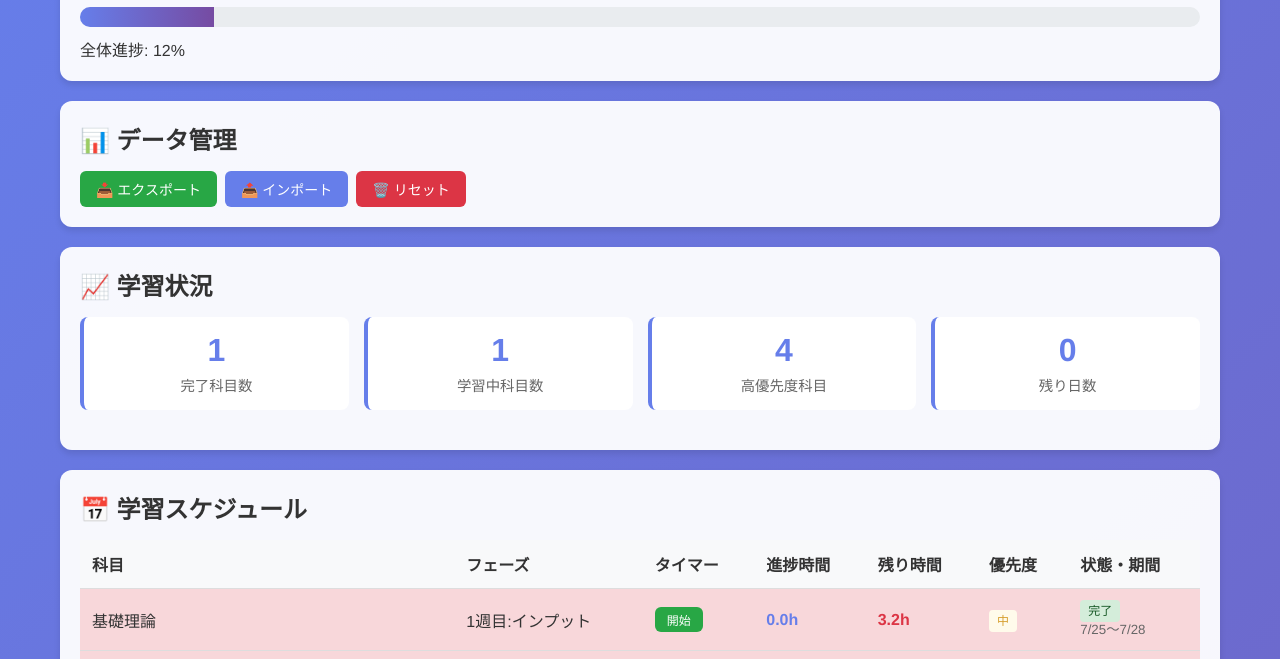
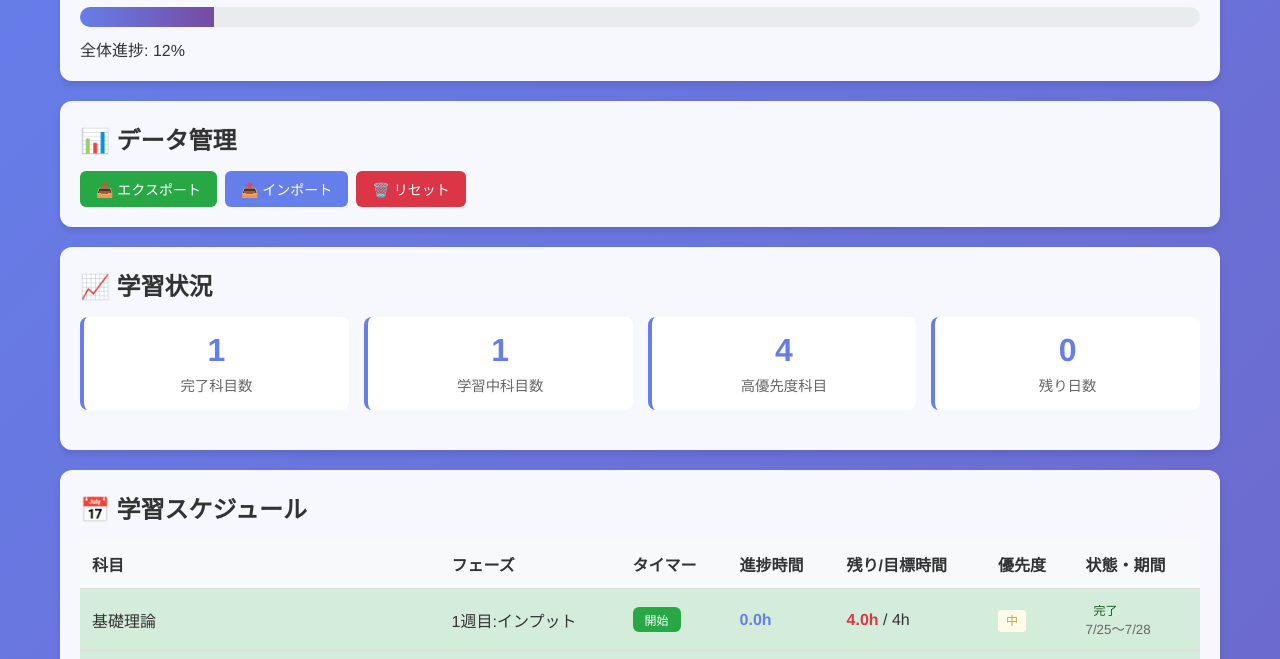
Before and after one commit to kousindjango/test_project, a plain HTML site: page index.html in a window 1280 px wide. Shown: the part 123-782 px from the top of the page. Drawn offline with Linux system fonts and the light colour scheme.

Commit message:
Update index.html

```diff
--- a/index.html
+++ b/index.html
@@ -309,7 +309,7 @@
                             <th>フェーズ</th>
                             <th>タイマー</th>
                             <th>進捗時間</th>
-                            <th>残り時間</th>
+                            <th>残り/目標時間</th>
                             <th>優先度</th>
                             <th>状態・期間</th>
                         </tr>
@@ -529,6 +529,32 @@
             }
         }
 
+        // 日付関連の関数
+        function getCurrentDate() {
+            return new Date();
+        }
+
+        function formatDate(dateString) {
+            if (!dateString) return '';
+            const date = new Date(dateString);
+            return date.toLocaleDateString('ja-JP', { month: 'numeric', day: 'numeric' });
+        }
+
+        function isCurrentTask(startDate, endDate) {
+            if (!startDate || !endDate) return false;
+            const today = getCurrentDate();
+            const start = new Date(startDate);
+            const end = new Date(endDate);
+            return today >= start && today <= end;
+        }
+
+        function isOverdue(endDate) {
+            if (!endDate) return false;
+            const today = getCurrentDate();
+            const end = new Date(endDate);
+            return today > end;
+        }
+
         // 科目進捗更新
         function updateSubjectProgress(subjectId, newWeek) {
             console.log('進捗更新:', subjectId, newWeek);
@@ -568,44 +594,14 @@
             renderApp();
         }
 
-        // 日付関連の関数
-        function getCurrentDate() {
-            return new Date();
-        }
-
-        function formatDate(dateString) {
-            if (!dateString) return '';
-            const date = new Date(dateString);
-            return date.toLocaleDateString('ja-JP', { month: 'numeric', day: 'numeric' });
-        }
-
-        function isCurrentTask(startDate, endDate) {
-            if (!startDate || !endDate) return false;
-            const today = getCurrentDate();
-            const start = new Date(startDate);
-            const end = new Date(endDate);
-            return today >= start && today <= end;
-        }
-
-        function isOverdue(endDate) {
-            if (!endDate) return false;
-            const today = getCurrentDate();
-            const end = new Date(endDate);
-            return today > end;
-        }
-
-        function formatTime(milliseconds) {
-            const minutes = Math.floor(milliseconds / 60000);
-            const seconds = Math.floor((milliseconds % 60000) / 1000);
-            return minutes + ':' + seconds.toString().padStart(2, '0');
-        }
-
         function formatTimeHMS(milliseconds) {
             const hours = Math.floor(milliseconds / 3600000);
             const minutes = Math.floor((milliseconds % 3600000) / 60000);
             const seconds = Math.floor((milliseconds % 60000) / 1000);
             return hours + ':' + minutes.toString().padStart(2, '0') + ':' + seconds.toString().padStart(2, '0');
         }
+
+        // データエクスポート
         function exportData() {
             try {
                 const data = {
@@ -658,6 +654,7 @@
         function renderApp() {
             console.log('画面描画開始');
 
+            try {
                 // 全体進捗計算
                 const totalWeeks = appState.subjects.length * 3;
                 const completedWeeks = appState.subjects.reduce((total, subject) => total + subject.currentWeek, 0);
@@ -666,8 +663,10 @@
                 // 進捗バー更新
                 const progressBar = document.getElementById('overall-progress');
                 const progressText = document.getElementById('progress-text');
-            if (progressBar && progressText) {
+                if (progressBar) {
                     progressBar.style.width = overallProgress + '%';
+                }
+                if (progressText) {
                     progressText.textContent = overallProgress + '%';
                 }
 
@@ -676,8 +675,17 @@
                 const studyingCount = document.getElementById('studying-count');
                 const highPriorityCount = document.getElementById('high-priority-count');
 
-            if (completedCount) completedCount.textContent = appState.subjects.filter(s => s.status === "完了").length;
-            if (studyingCount) studyingCount.textContent = appState.subjects.filter(s => s.status === "学習中").length;
+                if (completedCount) {
+                    completedCount.textContent = appState.subjects.filter(s => s.status === "完了").length;
+                }
+                if (studyingCount) {
+                    studyingCount.textContent = appState.subjects.filter(s => s.status === "学習中").length;
+                }
+                if (highPriorityCount) {
+                    highPriorityCount.textContent = appState.subjects.filter(s => s.priority === "高").length;
+                }
+
+                // 残り日数更新
                 const remainingDays = document.getElementById('remaining-days');
                 if (remainingDays) {
                     const today = getCurrentDate();
@@ -687,80 +695,152 @@
                     remainingDays.textContent = days;
                 }
 
-            // スケジュール表示
+                // スケジュール表示を実行
+                renderScheduleTable();
+
+                // 科目カード表示を実行
+                renderSubjectCards();
+
+                console.log('画面描画完了');
+
+            } catch (error) {
+                console.error('画面描画エラー:', error);
+            }
+        }
+
+        // スケジュール表示を分離
+        function renderScheduleTable() {
             const scheduleBody = document.getElementById('schedule-body');
-            if (scheduleBody) {
+            if (!scheduleBody) {
+                console.error('schedule-body要素が見つかりません');
+                return;
+            }
+
+            try {
                 scheduleBody.innerHTML = '';
+                console.log('スケジュール表示開始');
 
-                appState.subjects.forEach(subject => {
+                appState.subjects.forEach((subject, subjectIndex) => {
+                    console.log('科目処理中:', subject.name);
+
                     const phases = ["インプット", "復習", "午後対策"];
-                    phases.forEach((phase, phaseIndex) => {
+
+                    for (let phaseIndex = 0; phaseIndex < phases.length; phaseIndex++) {
+                        try {
+                            const phase = phases[phaseIndex];
                             const taskId = subject.name + '-' + (phaseIndex + 1);
+
+                            // デフォルト値を先に設定
+                            let startDate = '';
+                            let endDate = '';
+                            let phaseName = phase;
+                            let targetHours = subject.examWeight * 0.4;
+
+                            // スケジュール情報があれば上書き
+                            if (subject.schedule && Array.isArray(subject.schedule) && subject.schedule[phaseIndex]) {
+                                const scheduleInfo = subject.schedule[phaseIndex];
+                                if (scheduleInfo.start) startDate = scheduleInfo.start;
+                                if (scheduleInfo.end) endDate = scheduleInfo.end;
+                                if (scheduleInfo.phase) phaseName = scheduleInfo.phase;
+                                if (scheduleInfo.hours) targetHours = scheduleInfo.hours;
+                            }
+
                             const studyTime = appState.studyTimes[taskId] || 0;
-                        const targetHours = subject.examWeight * 0.4;
                             const remainingHours = Math.max(0, targetHours - studyTime);
 
-                        // スケジュール情報取得
-                        const scheduleInfo = subject.schedule && subject.schedule[phaseIndex] ? subject.schedule[phaseIndex] : null;
-                        const startDate = scheduleInfo ? scheduleInfo.start : '';
-                        const endDate = scheduleInfo ? scheduleInfo.end : '';
-                        const phaseName = scheduleInfo ? scheduleInfo.phase : phase;
+                            // 現在のタスクかどうか判定
+                            let isCurrent = false;
+                            let isOverdueTask = false;
 
-                        const row = document.createElement('tr');
+                            if (startDate && endDate) {
+                                isCurrent = isCurrentTask(startDate, endDate);
+                                isOverdueTask = isOverdue(endDate);
+                            }
 
-                        // 現在のタスクかどうか判定
-                        const isCurrent = scheduleInfo && isCurrentTask(startDate, endDate);
-                        const isOverdueTask = scheduleInfo && isOverdue(endDate);
-
-                        // ステータス判定
+                            // ステータス判定を修正
                             let statusClass, statusText;
                             if (subject.currentWeek > phaseIndex) {
+                                // 手動で完了マークされたタスク
                                 statusClass = 'status-completed';
                                 statusText = '完了';
+                            } else if (isOverdueTask) {
+                                // 期限を過ぎたタスク
+                                statusClass = 'status-pending';
+                                statusText = '期限超過';
                             } else if (isCurrent) {
+                                // 現在実行中のタスク
                                 statusClass = 'status-studying';
                                 statusText = '進行中';
-                        } else if (isOverdueTask) {
+                            } else {
+                                // まだ開始していないタスク
                                 statusClass = 'status-pending';
-                            statusText = '期限超過';
-                        } else {
-                            statusClass = 'status-pending';
-                            statusText = '予定';
+                                statusText = '未完了';
                             }
 
                             const priorityClass = 'priority-' + (subject.priority === "高" ? 'high' : subject.priority === "中" ? 'medium' : 'low');
 
-                        // 行の背景色
-                        const rowStyle = isCurrent ? 'background-color: #fff3cd;' : isOverdueTask ? 'background-color: #f8d7da;' : '';
+                            // 行作成
+                            const row = document.createElement('tr');
 
-                        row.style.cssText = rowStyle;
+                            // 行の背景色を設定
+                            if (isCurrent) {
+                                row.style.backgroundColor = '#fff3cd'; // 進行中は黄色
+                            } else if (isOverdueTask && subject.currentWeek <= phaseIndex) {
+                                row.style.backgroundColor = '#f8d7da'; // 期限超過は赤色
+                            } else if (subject.currentWeek > phaseIndex) {
+                                row.style.backgroundColor = '#d4edda'; // 完了は緑色
+                            }
+
+                            const isTimerActive = appState.activeTimer === taskId;
+                            const timerButtonClass = isTimerActive ? 'btn-danger' : 'btn-success';
+                            const timerButtonText = isTimerActive ? '停止' : '開始';
+                            const timerDisplay = isTimerActive ? `<div class="timer-display">${formatTimeHMS(appState.elapsedTime)}</div>` : '';
+
+                            const dateRange = (startDate && endDate) ? `<br><small style="color: #666;">${formatDate(startDate)}～${formatDate(endDate)}</small>` : '';
+
                             row.innerHTML = `
                                 <td>${subject.name}</td>
                                 <td>${phaseName}</td>
                                 <td>
-                                <button class="btn btn-small ${appState.activeTimer === taskId ? 'btn-danger' : 'btn-success'}"
-                                        onclick="startTimer('${taskId}')">
-                                    ${appState.activeTimer === taskId ? '停止' : '開始'}
+                                    <button class="btn btn-small ${timerButtonClass}" onclick="startTimer('${taskId}')">
+                                        ${timerButtonText}
                                     </button>
-                                ${appState.activeTimer === taskId ? '<div class="timer-display">' + formatTimeHMS(appState.elapsedTime) + '</div>' : ''}
+                                    ${timerDisplay}
                                 </td>
                                 <td><strong style="color: #667eea;">${studyTime.toFixed(1)}h</strong></td>
-                            <td><strong style="color: #dc3545;">${remainingHours.toFixed(1)}h</strong></td>
+                                <td><strong style="color: #dc3545;">${remainingHours.toFixed(1)}h</strong> / ${targetHours}h</td>
                                 <td><span class="${priorityClass}">${subject.priority}</span></td>
                                 <td>
                                     <span class="${statusClass}">${statusText}</span>
-                                ${scheduleInfo ? '<br><small style="color: #666;">' + formatDate(startDate) + '～' + formatDate(endDate) + '</small>' : ''}
+                                    ${dateRange}
                                 </td>
                             `;
 
                             scheduleBody.appendChild(row);
+
+                        } catch (rowError) {
+                            console.error('行作成エラー:', rowError, subject.name, phaseIndex);
+                        }
+                    }
                 });
-                });
+
+                console.log('スケジュール表示完了');
+
+            } catch (error) {
+                console.error('スケジュール表示エラー:', error);
+                scheduleBody.innerHTML = '<tr><td colspan="7">スケジュールの表示でエラーが発生しました</td></tr>';
+            }
         }
 
-            // 科目カード表示
+        // 科目カード表示を分離
+        function renderSubjectCards() {
             const subjectsGrid = document.getElementById('subjects-grid');
-            if (subjectsGrid) {
+            if (!subjectsGrid) {
+                console.error('subjects-grid要素が見つかりません');
+                return;
+            }
+
+            try {
                 subjectsGrid.innerHTML = '';
 
                 appState.subjects.forEach(subject => {
@@ -804,9 +884,11 @@
 
                     subjectsGrid.appendChild(card);
                 });
+
+            } catch (error) {
+                console.error('科目カード表示エラー:', error);
+                subjectsGrid.innerHTML = '<div>科目の表示でエラーが発生しました</div>';
             }
-
-            console.log('画面描画完了');
         }
 
         // タイマー更新
@@ -819,14 +901,34 @@
 
         // 初期化
         function init() {
-            console.log('アプリケーション初期化');
+            console.log('アプリケーション初期化開始');
+
+            try {
                 loadData();
+                console.log('データ読み込み完了, 科目数:', appState.subjects.length);
+
                 renderApp();
+                console.log('初回描画完了');
 
                 // タイマー更新を1秒ごとに実行
                 setInterval(updateTimer, 1000);
 
                 console.log('初期化完了');
+            } catch (error) {
+                console.error('初期化エラー:', error);
+
+                // エラー時のフォールバック表示
+                const appElement = document.getElementById('app');
+                if (appElement) {
+                    appElement.innerHTML = `
+                        <div style="padding: 20px; background: white; margin: 20px; border-radius: 8px;">
+                            <h2>エラーが発生しました</h2>
+                            <p>ページを再読み込みしてください。</p>
+                            <button onclick="location.reload()">再読み込み</button>
+                        </div>
+                    `;
+                }
+            }
         }
 
         // ページ読み込み完了後に初期化
```
Lines whose indentation alone changed are shown as unchanged.
